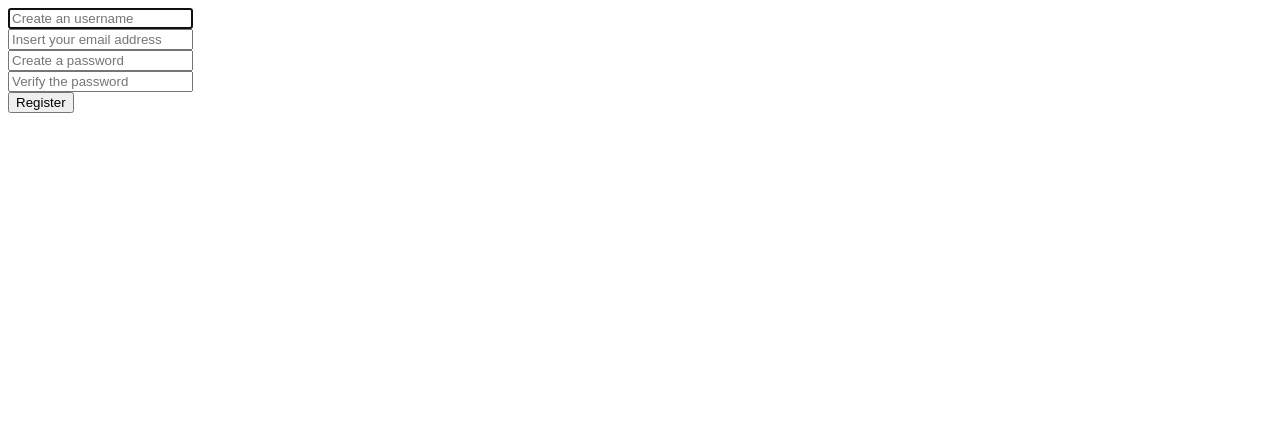
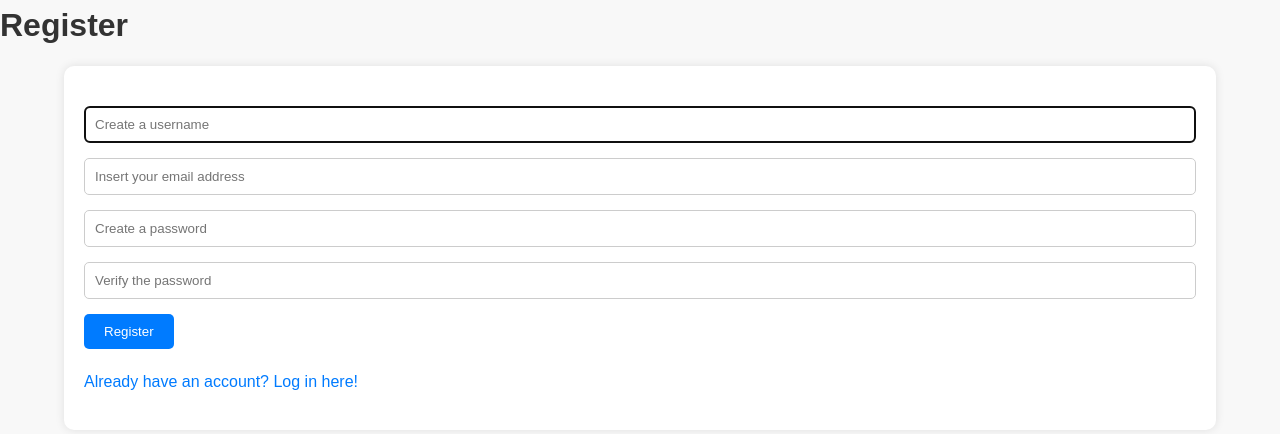
Before and after one commit to rafvai/DietShopper, a Flask app: page /register in a window 1280 px wide. Shown: the top 434 px of the page. Run offline with Flask 3, Linux system fonts and the light colour scheme.

Commit message:
Adjusted login and register so they can import css file

```diff
--- a/app/templates/register.html
+++ b/app/templates/register.html
@@ -4,21 +4,31 @@
     <meta charset="UTF-8">
     <meta name="viewport" content="width=device-width, initial-scale=1.0">
     <title>Register</title>
+    <link rel="stylesheet" href="{{ url_for('static', filename='styles.css') }}">
 </head>
 <body>
-    <form action="/register" method="post">
-        <div class="mb-3">
-            <input autocomplete="off" autofocus class="form-control mx-auto w-auto" id="username" name="username" placeholder="Create an username" type="text">
+    <header>
+        <h1>Register</h1>
+    </header>
+    <main class="container">
+        <form action="/register" method="post" class="register-form">
+            <div class="form-group">
+                <input autocomplete="off" autofocus class="form-control" id="username" name="username" placeholder="Create a username" type="text" required>
             </div>
-        <div class="mb-3">
-            <input autocomplete="off" autofocus class="form-control mx-auto w-auto" id="email" name="email" placeholder="Insert your email address" type="text">
+            <div class="form-group">
+                <input autocomplete="off" class="form-control" id="email" name="email" placeholder="Insert your email address" type="email" required>
             </div>
-        <div class="mb-3">
-            <input class="form-control mx-auto w-auto" id="password" name="password" placeholder="Create a password" type="password">
+            <div class="form-group">
+                <input class="form-control" id="password" name="password" placeholder="Create a password" type="password" required>
             </div>
-        <div class="mb-3">
-            <input class="form-control mx-auto w-auto" id="confirmation" name="confirmation" placeholder="Verify the password" type="password">
+            <div class="form-group">
+                <input class="form-control" id="confirmation" name="confirmation" placeholder="Verify the password" type="password" required>
             </div>
             <button class="btn btn-primary" type="submit">Register</button>
         </form>
+        <p class="login-link">
+            <a href="{{ url_for('main.login') }}">Already have an account? Log in here!</a>
+        </p>
+    </main>
 </body>
+</html>
```
Also changed, not shown: app/templates/login.html (+15 -7 lines), 2 other files. Lines whose indentation alone changed are shown as unchanged.
